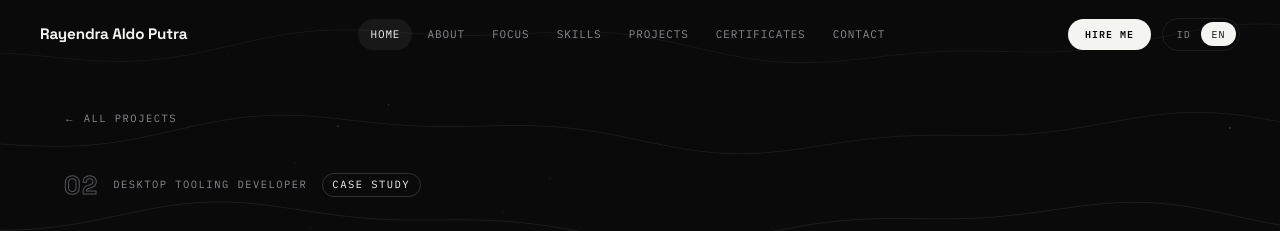
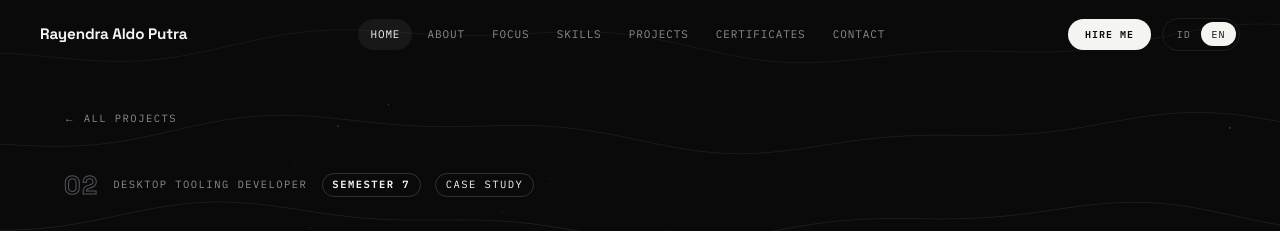
Before and after one commit to raldoputradev/raldoputradev.github.io, a Next.js app: page /en/work/afis/ in a window 1280 px wide. Shown: the top 231 px of the page. Built offline with nearby package versions, Linux system fonts and the light colour scheme.

Commit message:
Tag semester per proyek: SmartBrail sem 7, SiMalas sem 5-6, AFIS sem 7

```diff
--- a/app/[locale]/work/[slug]/page.tsx
+++ b/app/[locale]/work/[slug]/page.tsx
@@ -62,6 +62,7 @@ export default async function WorkPage({
             <p className="pd-meta">
               <span className="pd-idx">{pad(idx + 1)}</span>
               {p.role}
+              {p.semester && <span className="pj-sem">{p.semester}</span>}
               <span className="pj-status">{statusLabel}</span>
             </p>
           </Reveal>
--- a/app/globals.css
+++ b/app/globals.css
@@ -1254,6 +1254,13 @@ body {
   border: 1px solid var(--line-strong);
   border-radius: 999px;
   color: var(--text);
+}
+.pj-sem {
+  padding: 0.2rem 0.6rem;
+  border: 1px solid var(--accent, var(--line-strong));
+  border-radius: 999px;
+  color: var(--accent, var(--text));
+  font-weight: 600;
 }
 .pj-name {
   font-family: var(--font-display-v), sans-serif;
--- a/components/ProjectTabs.tsx
+++ b/components/ProjectTabs.tsx
@@ -91,6 +91,7 @@ export function ProjectTabs({
         <div className="pj-body">
           <p className="pj-meta">
             {p.role}
+            {p.semester && <span className="pj-sem">{p.semester}</span>}
             <span className="pj-status">{statusLabel}</span>
           </p>
           <h3 className="pj-name">{p.name}</h3>
--- a/lib/i18n.ts
+++ b/lib/i18n.ts
@@ -7,6 +7,7 @@ export type Project = {
   name: string;
   role: string;
   status: "live" | "study" | "soon";
+  semester?: string;
   summary: string;
   features: string[];
   stack: string[];
@@ -182,6 +183,7 @@ const id = {
       name: "SmartBrail",
       role: "Perancang & pengembang end-to-end",
       status: "live",
+      semester: "Semester 7",
       summary:
         "Sistem kehadiran dan akses ruangan berbasis RFID + fingerprint untuk laboratorium BRAIL, Polibatam — proyek PBL-RET-07-02, manpro Naurah Nazhifah, S.Kom., M.C.S.(AI). Luaran tim: Smart Attendance Machine dan Building Management System (akses + monitoring daya ruang mekanikal & meeting). Firmware ESP32-S3 dua unit, backend Laravel + Inertia, portal mahasiswa, laporan periodik, dan monitoring realtime — dipakai operasional sehari-hari.",
       features: [
@@ -209,6 +211,7 @@ const id = {
       name: "AFIS — Fingerprint Analyzer",
       role: "Pengembang desktop tooling",
       status: "study",
+      semester: "Semester 7",
       summary:
         "Tool desktop C#/.NET untuk eksperimen analisis sidik jari — memuat citra, membangkitkan template, dan membandingkan kualitas tipis/tebal. Dibangun untuk memahami pipeline AFIS sebelum integrasi ke SmartBrail.",
       features: ["Muat citra sidik jari", "Generate template", "Bandingkan kualitas citra"],
@@ -226,6 +229,7 @@ const id = {
       name: "SiMalas",
       role: "Tim PBL-RE-044 — pengembangan web",
       status: "study",
+      semester: "Semester 5–6",
       summary:
         "System Management Attendance Lab and Classroom — proyek PBL terverifikasi kampus (SIAP PBL, Dosen Manpro Rifqi Amalya Fatekha, S.T.). Platform manajemen absensi dan akses lab/kelas: dashboard web, aplikasi mobile mahasiswa, helpdesk, dan laporan. Kontribusi saya: semester 5 — desain box/mekanikal mesin absensi (210 × 160 × 50 mm); semester 6 — sisi fullstack: website dashboard admin, aplikasi mobile, dan integrasi backend.",
       features: [
```
